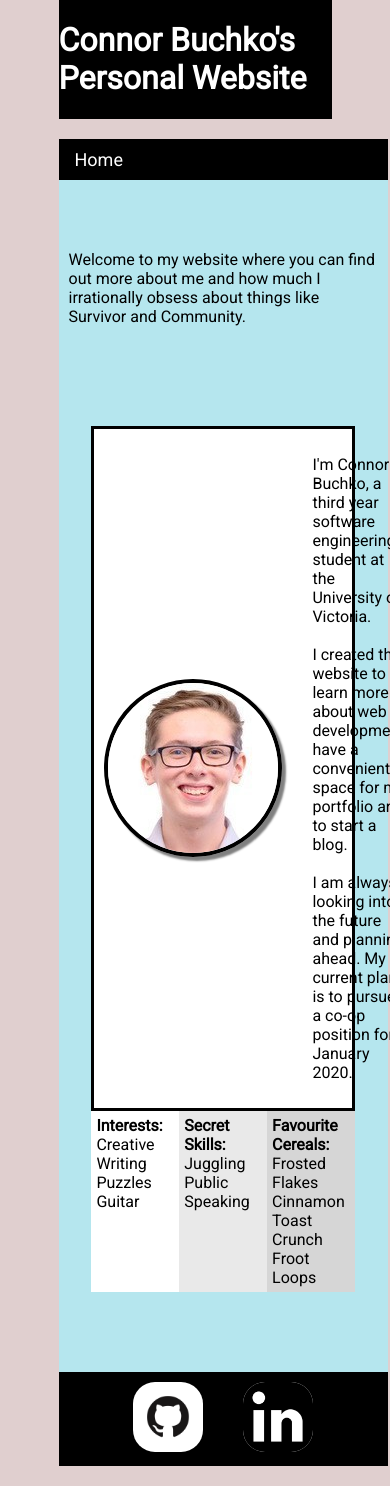
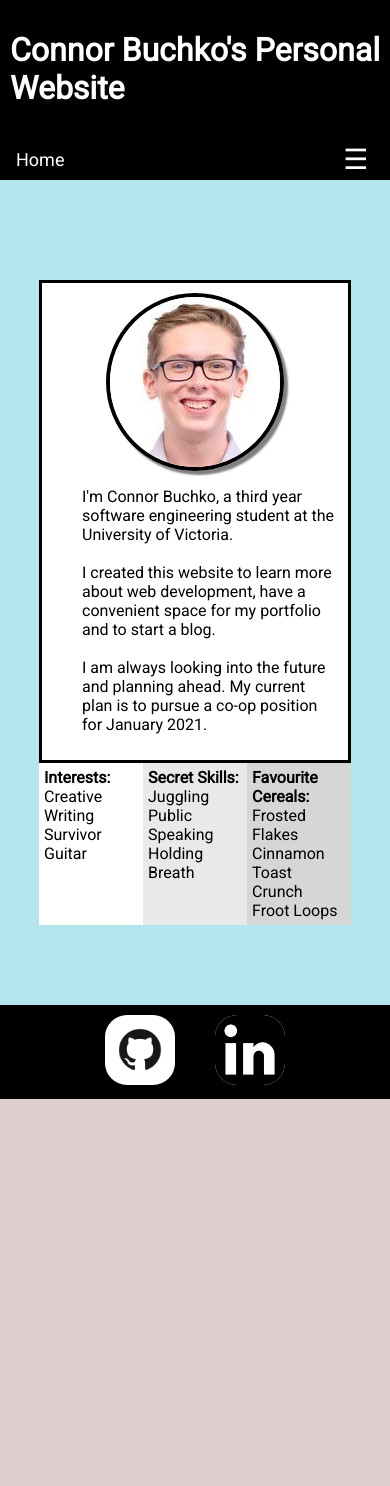
Before and after one commit to cbuchko/old-website, a Jekyll site: the page built from index.html, in a window 390 px wide. Built offline with Jekyll 4.4.1, drawn with Linux system fonts in a browser that asks for light colours; after the commit the page ends 1099 px from its top, so only the background shows below that.

Commit message:
in progress mobile styling

```diff
--- a/_layouts/wrapper.html
+++ b/_layouts/wrapper.html
@@ -8,6 +8,7 @@
     <head>
         <meta charset="UTF-8">
         <title>Connor Buchko</title>
+        <meta name ="viewport"  content="width=device-width, initial-scale=1.0"/>
         <link href='https://fonts.googleapis.com/css?family=Roboto' rel='stylesheet'/>
         <link href="/css/style.css" rel="stylesheet" type="text/css" />
         <link href="/css/BlogStyles.css" rel="stylesheet" type="text/css" />
@@ -24,7 +25,7 @@
                 <li><a href="https://www.linkedin.com/in/connor-buchko-17932116a/"><img src="/assets/images/linkedin.png"/></a></li>
             </ul>
             </div>
-            <div class="main-column" style="margin-right: 0;">
+            <div class="sidebar-column" style="margin-right: 0;">
                 <nav id="nav-table">
                     <ul>
                         <a href="/index.html"><li>Home</li></a>
--- a/css/style.css
+++ b/css/style.css
@@ -36,6 +36,11 @@
 }
 
 .main-column {
+    background-color: rgb(181, 230, 238);
+    margin: 20px 10px;
+}
+
+.sidebar-column {
     background-color: rgb(181, 230, 238);
     margin: 20px 10px;
 }
@@ -104,8 +109,14 @@
 
 /** cookie crumbs styling */
 
+.top-bar {
+    background-color: black;
+    position: relative;
+    display: grid;
+    grid-template-columns: 4fr 1fr;
+}
+
 .cookie-crumbs {
-    background-color: black;
     margin: 0;
     color: white;
     padding: 10px 16px;
@@ -190,3 +201,75 @@
     height: auto;
     width: 70px;
 }
+
+
+/** TEMP MOBILE STUFF */
+
+#nav-toggle {
+    display: none;
+}
+
+#mobile-nav-table {
+    position: absolute;
+    right: 0px;
+}
+
+#mobile-nav-table ul {
+
+    list-style: none;
+    margin: 0px;
+    padding: 0px;
+    display: none;
+}
+
+#mobile-nav-table li {
+    background-color: black;
+    font-size: 25px;
+    font-weight: 550;
+    padding: 3px 5px 3px 10px;
+    color: white;
+    text-align: right;
+}
+
+@media only screen and (max-width: 768px) {
+
+    body {
+        margin: 0;
+    }
+
+    .title {
+        padding: 10px;
+    }
+
+    .main-container {
+        display: block;
+    }
+
+    .main-column {
+        margin: 0;
+    }
+
+    .sidebar-column {
+        display: none;
+    }
+
+    #about-me {
+        display: block;
+    }
+
+    #nav-toggle {
+        display: block;
+        color: white;
+        text-decoration: none;
+        margin: auto;
+        width: 20%;
+        font-size: 28px;
+    }
+
+    #nav-toggle:hover, #nav-toggle:active ~ #mobile-nav-table ul{
+        display: block;
+
+    }
+
+
+}
--- a/index.html
+++ b/index.html
@@ -4,12 +4,27 @@
 header: Connor Buchko's Personal Website
 ---
 
-<ul class="cookie-crumbs">
-    <li>Home</li>
-</ul>
-<div class="welcome-message">
+<div>
+    <div class="top-bar">
+        <ul class="cookie-crumbs">
+            <li>Home</li>
+        </ul>
+        <a id="nav-toggle">&#9776;
+            <nav id="mobile-nav-table">
+                <ul>
+                    <a href="/index.html"><li>Home</li></a>
+                    <a href="/pages/BlogDashboard.html"><li>Blog Dashboard</li></a>
+                    <a href="/resume.pdf"><li>Resume</li></a>
+                    <a href="/pages/Projects.html"><li>Projects</li></a>
+                </ul>
+            </nav>
+        </a>
+    </div>
+
+</div>
+<!-- <div class="welcome-message">
     Welcome to my website where you can find out more about me and how much I irrationally obsess about things like Survivor and Community.
-</div>
+</div> -->
 <!-- <div class="white-space"></div> -->
 <div class="content-container">
     <!-- <a name="about-me"><h2>About Me:</h2></a>     -->
@@ -21,21 +36,21 @@
             I created this website to learn more about web development, have a convenient space for my portfolio and to start a blog.
             <br>
             <br>
-            I am always looking into the future and planning ahead. My current plan is to pursue a co-op position for January 2020.
+            I am always looking into the future and planning ahead. My current plan is to pursue a co-op position for January 2021.
         </p>
     </div>
     <div class="basic-container" style="grid-template-columns: 1fr 1fr 1fr;">
         <div class="column" style="background-color: white;">
             <div><strong>Interests:</strong></div>
             <div>Creative Writing</div>
-            <div>Puzzles</div>
+            <div>Survivor</div>
             <div>Guitar</div>
         </div>
         <div class="column" style="background-color: rgb(233, 233, 233);">
             <div><strong>Secret Skills:</strong></div>
             <div>Juggling</div>
             <div>Public Speaking</div>
-            <div></div>
+            <div>Holding Breath</div>
         </div>
         <div class="column" style="background-color: rgb(214, 214, 214);">
             <div><strong>Favourite Cereals:</strong></div>
```
Also changed, not shown: _posts/2020-07-05-survivor-first-boot.md (deleted).
